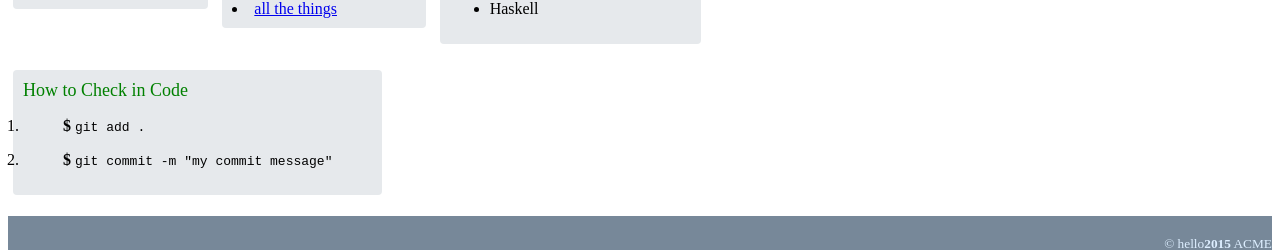
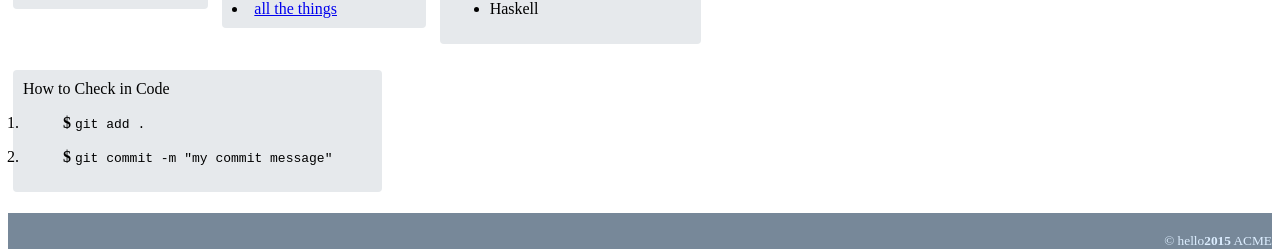
Before and after one commit to tawnimartin/tiy-assignment-2, a plain HTML site: page index.html in a window 1280 px wide. Shown: the part 353-603 px from the top of the page. Drawn offline with Linux system fonts and the light colour scheme.

Commit message:
Removed more font elements

```diff
--- a/index.html
+++ b/index.html
@@ -57,7 +57,7 @@
     </div>
 </p>
 <ol style="background: #e6e9ec; padding: 10px; border-radius: 4px; display: inline-block; margin: 5px;">
-  <font color="green" size="4">How to Check in Code</font>
+  How to Check in Code
   <li><blockquote><b>$</b> <code>git add .</code></li>
   <li><blockquote><b>$</b> <code>git commit -m "my commit message"</code>
 </ol>
```
